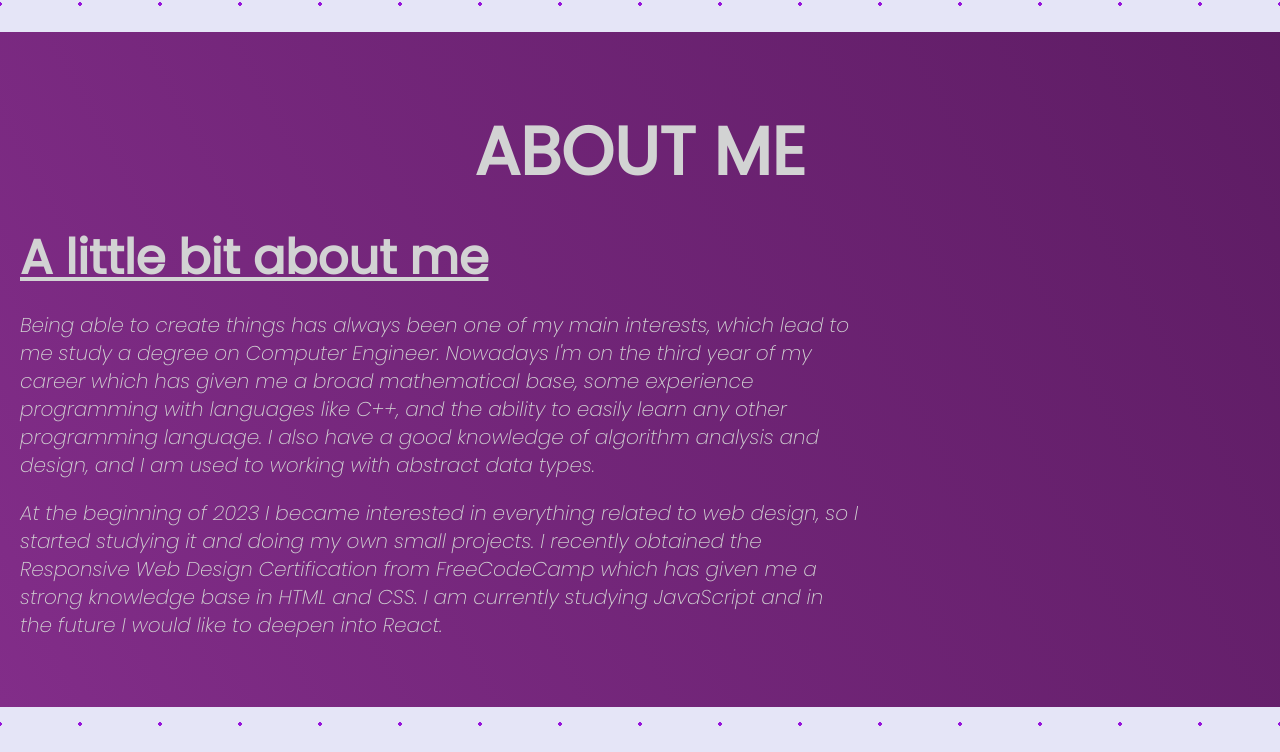
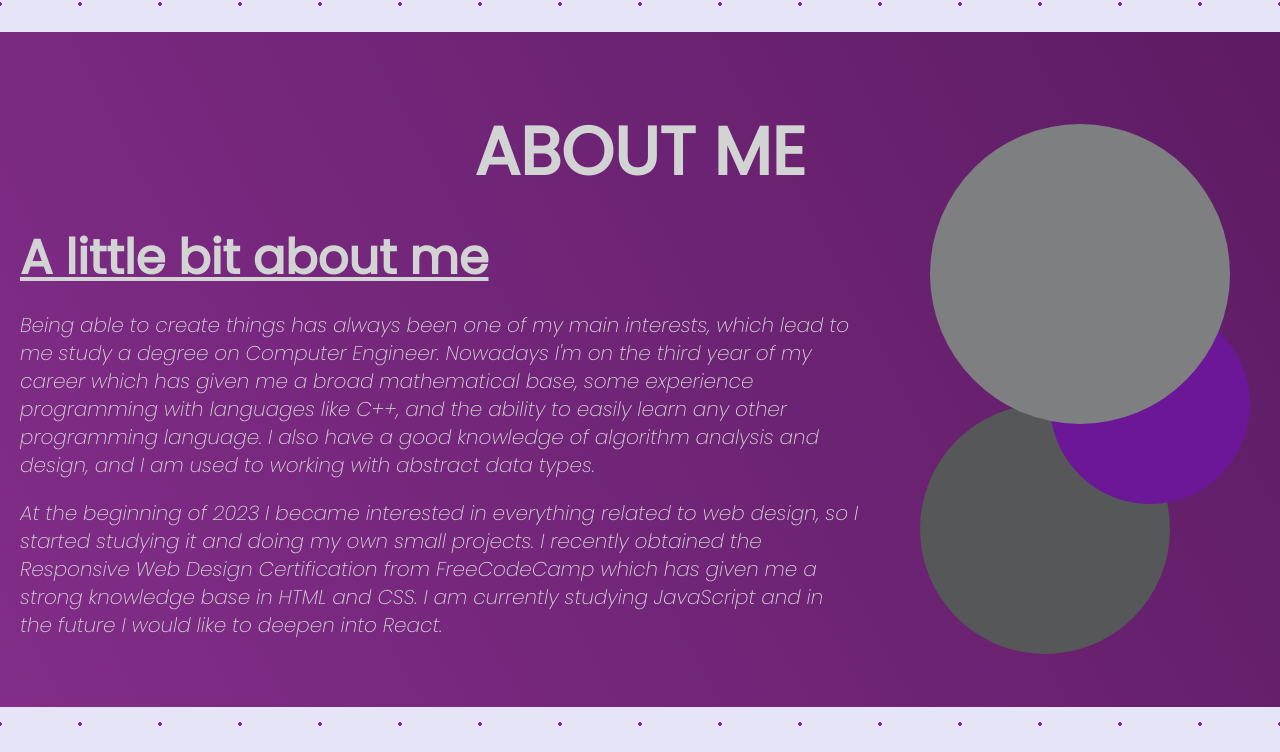
Before and after one commit to sofiabordagorry/Portfolio, a plain HTML site: page index.html in a window 1280 px wide. Shown: the part 636-1388 px from the top of the page. Drawn offline with Linux system fonts and the light colour scheme.

Commit message:
Update styles.css

```diff
--- a/styles.css
+++ b/styles.css
@@ -63,11 +63,10 @@ img {
 /*hero*/
 
 .hero {
-
-    background-color: transparent;
+   background-image: radial-gradient(var(--violeta) 2px, transparent 2px), radial-gradient(var(--violeta) 2px, #e5e5f7 2px);
+    background-size: 80px 80px;
+    background-position: 0 0, 40px 40px;
     background-attachment: fixed;
-    background-size: cover;
-    background-position: center;
     padding: 200px 0;
 }
 
@@ -202,7 +201,42 @@ img {
     padding: 25px;
 }
 
+#circulo1 {
+    background-color: var(--ceniza);
+    position: absolute;
+    width: 250px;
+    height: 250px;
+    shape-outside: circle();
+    clip-path: circle();
+    right: 110px;
+    z-index: 6;
+    top: 1040px;
+}
 
+
+#circulo2 {
+    background-color: var(--violetaOscuro);
+    position: absolute;
+    width: 200px;
+    height: 200px;
+    shape-outside: circle();
+    clip-path: circle();
+    right: 30px;
+    z-index: 6;
+    top: 940px;
+}
+
+#circulo3 {
+    background-color: var(--gris);
+    position: absolute;
+    width: 300px;
+    height: 300px;
+    shape-outside: circle();
+    clip-path: circle();
+    right: 50px;
+    z-index: 6;
+    top: 760px;
+}
 
 /* Projects section */
 
```
